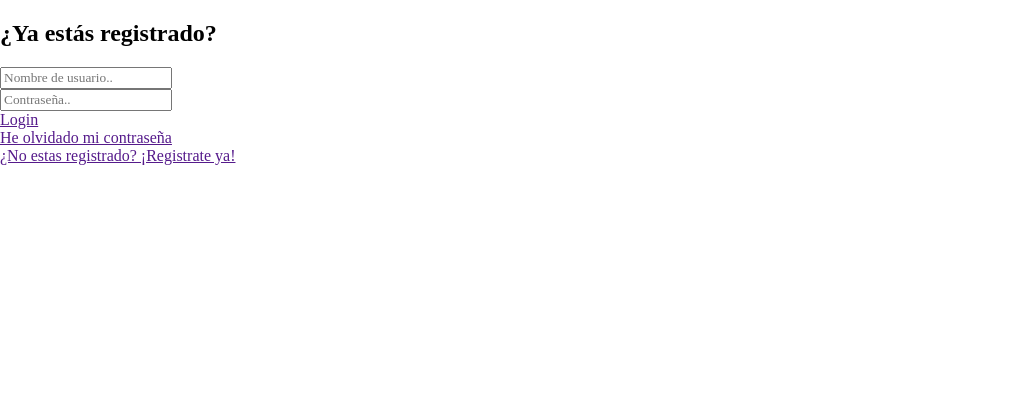
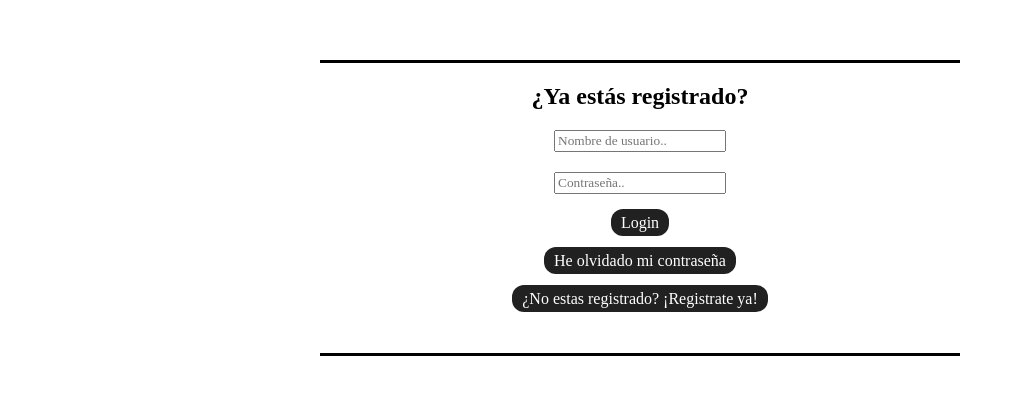
Before and after one commit to BlackGoldRoger/Alquiler_coche, a PHP site: page /myrentcar/Usuario.html in a window 1280 px wide. Shown: the part 67-462 px from the top of the page, without its empty margins (0-1023 px from the left). Run offline with PHP 8.4, Linux system fonts and the light colour scheme; some libraries are stand-ins or nearby versions; some web fonts are replaced.

Commit message:
Add files via upload

```diff
--- a/Usuario.html
+++ b/Usuario.html
@@ -30,13 +30,13 @@
                     <input type="password" class="" placeholder="Contraseña..">
                 </div>
                 <div class="user-section__part">
-                    <a href="" class="">Login</a>
+                    <a href="" class="main-user__btn">Login</a>
                 </div>
                 <div class="user-section__part">
-                    <a href="" class="">He olvidado mi contraseña</a>
+                    <a href="" class="main-user__btn">He olvidado mi contraseña</a>
                 </div>
                 <div class="user-section__part">
-                    <a href="" class="">¿No estas registrado? ¡Registrate ya!</a>
+                    <a href="" class="main-user__btn">¿No estas registrado? ¡Registrate ya!</a>
                 </div>
             </section>
         </main>
--- a/estilos.css
+++ b/estilos.css
@@ -35,6 +35,10 @@ img {
     text-decoration: none;
     background: #212121;
     color: white;
+    border: 1px solid #454546;
+    display: block;
+    padding: 5px 10px;
+    cursor: pointer;
 }
 .car-btn{
     border-radius: 12px;
@@ -42,14 +46,11 @@ img {
     background: #212121;
     color: white;
 }
+.main-menu__user{
+    margin-left: auto;
+}
 .main-menu__cars{
     padding: 0px 10px 0px 10px;
-}
-.user-btn{
-    border: 1px solid #454546;
-    display: block;
-    padding: 5px 10px;
-    cursor: pointer;
 }
 .car-btn{
     border: 1px solid #454546;
@@ -212,6 +213,28 @@ img {
     bottom: 0;
     transition: all 0.5s;
 }
+
+/*Página del registro usuario*/
+.user-section{
+    text-align: center;
+    border-top-style: solid;
+    border-bottom-style: solid;
+    padding: 0px 0px 25px;
+    margin: 60px auto 60px auto;
+    width: 50%;
+    height: 100%;
+    position: relative;
+}
+.user-section__part{
+    margin: 20px 0;
+}
+.main-user__btn{
+    border-radius: 12px;
+    text-decoration: none;
+    background: #212121;
+    color: white;
+    padding: 5px 10px;
+}
 /*Estilos para tablet*/
 @media screen and (min-width:768px) {
     .slider{
@@ -220,8 +243,8 @@ img {
 }
 
 /*Estilos para web*/
-@media screen and (min-width:1024px){
+/*@media screen and (min-width:1024px){
     .icon-menu{
         display: none;
     }
-}
+}*/
```
